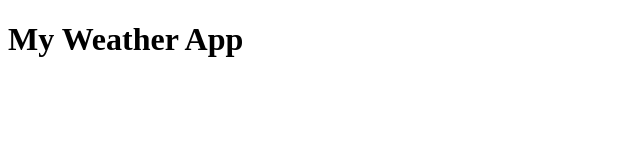
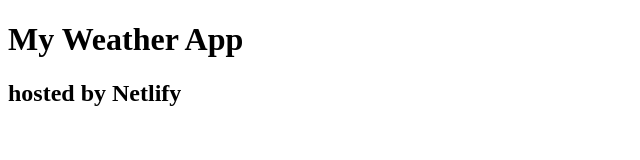
Before and after one commit to Jessiejesss/my-awesome-weather-app, a plain HTML site: page index.html in a window 1280 px wide. Shown: the whole page, without its empty margins (0-640 px from the left). Drawn offline with Linux system fonts and the light colour scheme.

Commit message:
Connected to netlify

```diff
--- a/index.html
+++ b/index.html
@@ -3,9 +3,10 @@
   <head>
     <meta charset="UTF-8" />
     <meta name="viewport" content="width=device-width, initial-scale=1.0" />
-    <title>Document</title>
+    <title>SheCodes Project</title>
   </head>
   <body>
     <h1>My Weather App</h1>
+    <h2>hosted by Netlify</h2>
   </body>
 </html>
```
